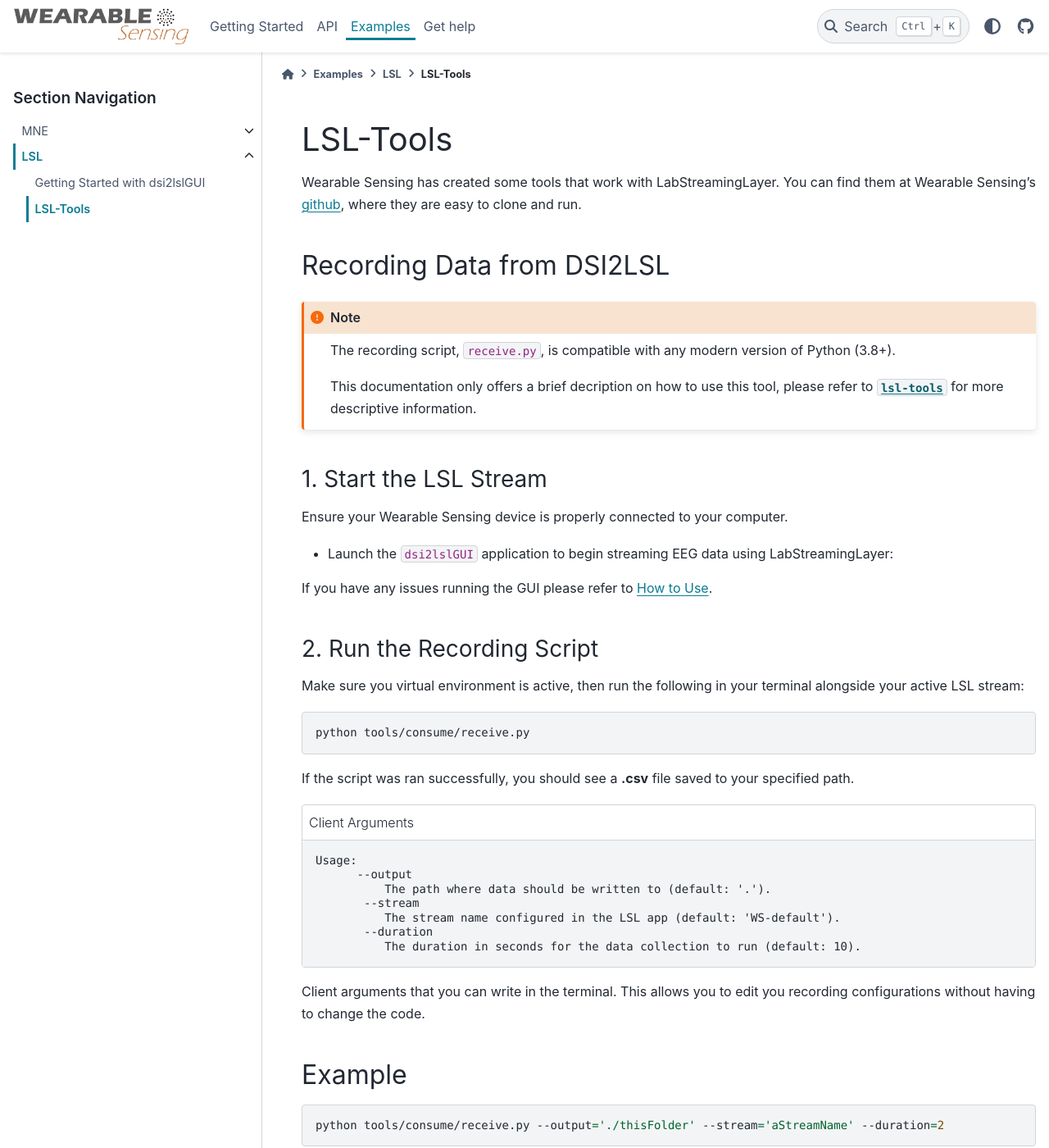
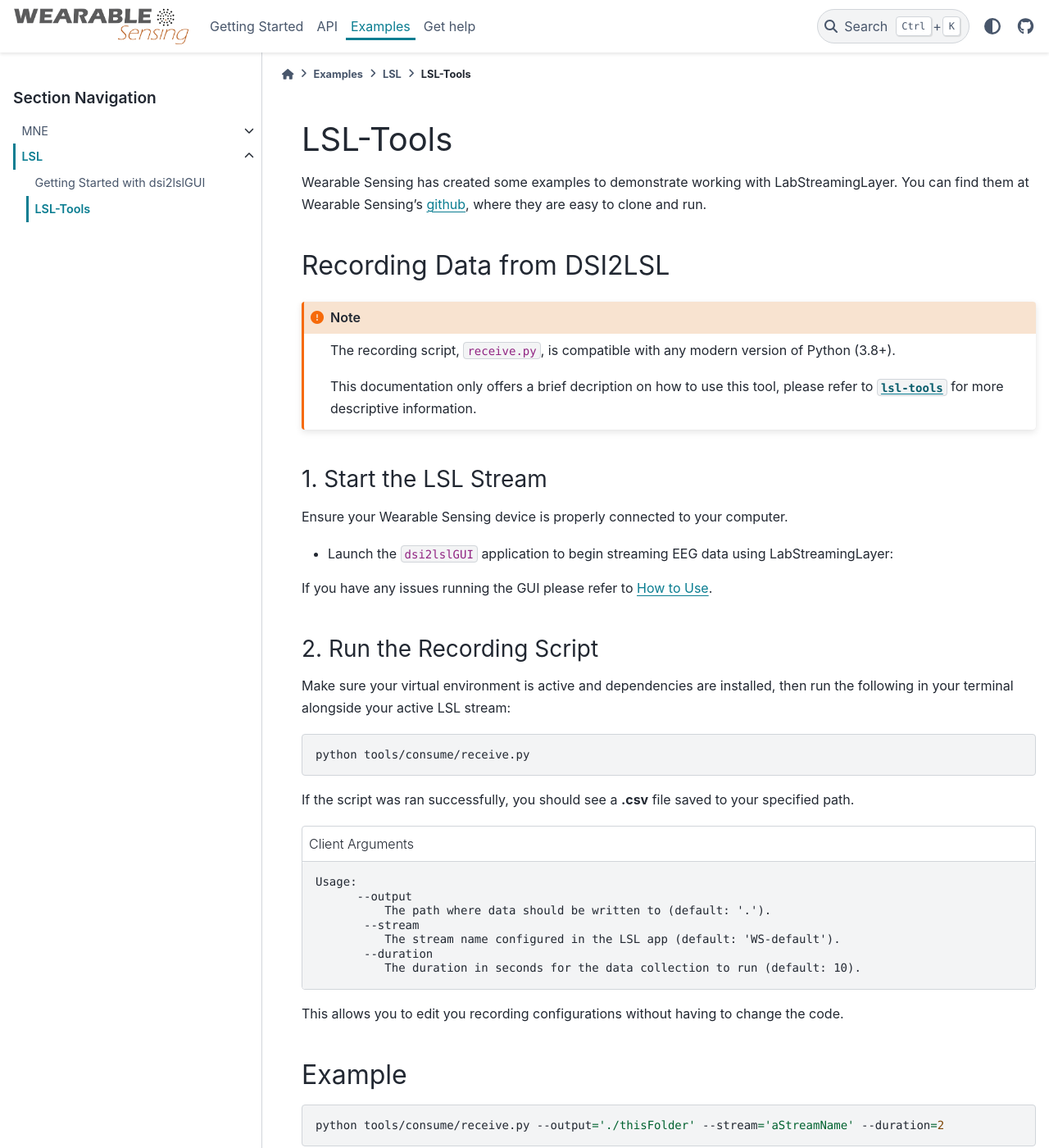
Before and after one commit to WearableSensing/wiki, a Sphinx documentation site: the page built from docs/examples/lsl/tools.md, in a window 1280 px wide and 1400 px high. Shown: the whole window at 82% size. Built offline with Sphinx 7.4.7 and the PyData theme 0.15.4, drawn with Linux system fonts in a browser that asks for light colours; some of the changed text lies outside the part shown.

Commit message:
small changes to working and position of labels

````diff
--- a/docs/examples/lsl/tools.md
+++ b/docs/examples/lsl/tools.md
@@ -1,6 +1,6 @@
 # LSL-Tools
 
-Wearable Sensing has created some tools that work with LabStreamingLayer. You can find them at Wearable Sensing's [github](https://github.com/WearableSensing/lsl-tools), where they are easy to clone and run.
+Wearable Sensing has created some examples to demonstrate working with LabStreamingLayer. You can find them at Wearable Sensing's [github](https://github.com/WearableSensing/lsl-tools), where they are easy to clone and run.
 
 ## Recording Data from DSI2LSL
 
@@ -21,7 +21,7 @@
 
 ### 2. Run the Recording Script
 
-Make sure you virtual environment is active, then run the following in your terminal alongside your active LSL stream:
+Make sure your virtual environment is active and dependencies are installed, then run the following in your terminal alongside your active LSL stream:
 
 ```sh
 python tools/consume/receive.py
@@ -40,7 +40,7 @@
           The duration in seconds for the data collection to run (default: 10).
 ```
 
-Client arguments that you can write in the terminal. This allows you to edit you recording configurations without having to change the code.
+This allows you to edit you recording configurations without having to change the code.
 
 ## Example
 
@@ -48,7 +48,7 @@
 python tools/consume/receive.py --output='./thisFolder' --stream='aStreamName' --duration=2
 ```
 
-This script will record a stream named **'aStreamName'** and save it to the path **'./thisFolder'** recording **2** seconds.
+This script will record a stream named **'aStreamName'** and save it to the path **'./thisFolder'** recording **2** seconds. The default stream name is **'WS-default'** and the default output path is the current working directory. The default duration is **10** seconds.
 
 ## Resources
 
````
Also changed, not shown: docs/examples/index.md (+1 -1 lines), docs/examples/lsl/gui.md (+9 -3 lines).
